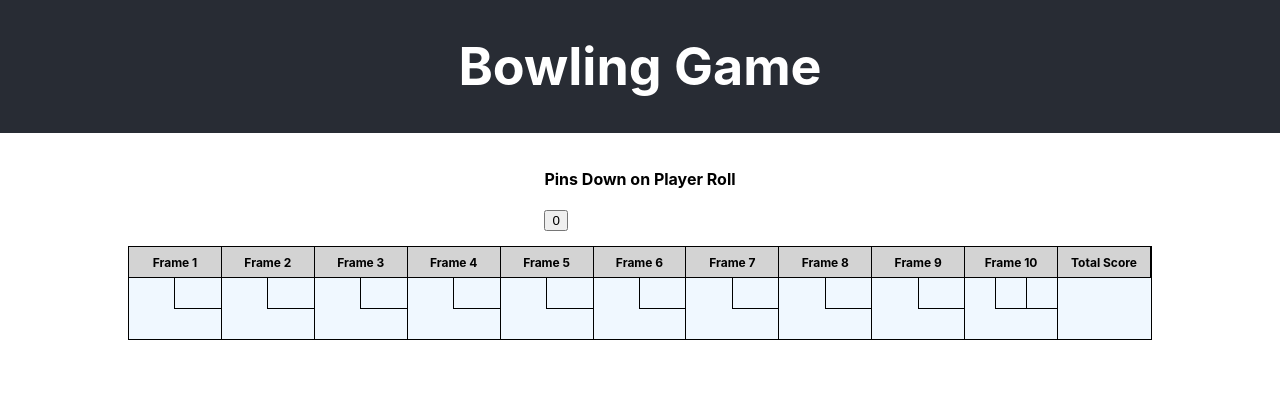
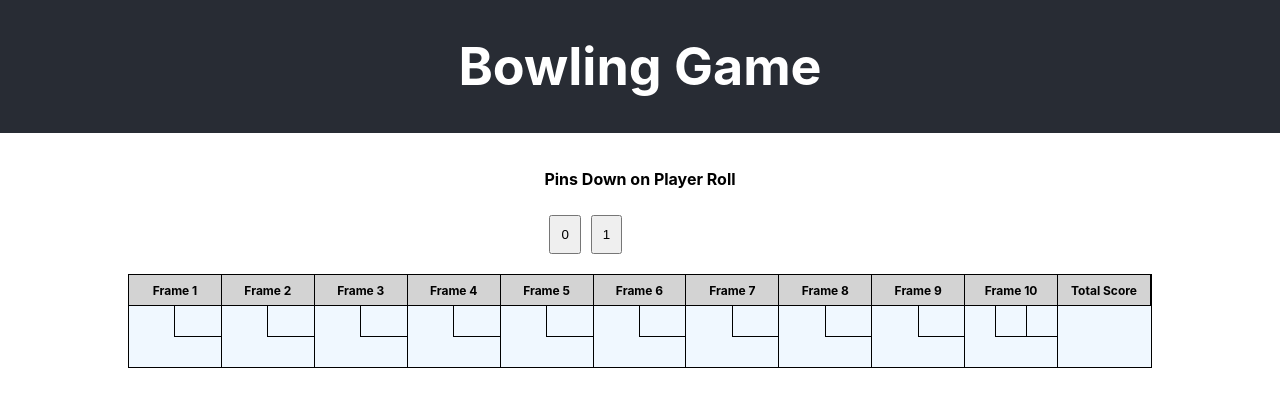
Before and after one commit to varunesh-ram/bowling, a React (Create React App) app: page / in a window 1280 px wide. Shown: the top 406 px of the page. Built offline with nearby package versions, Linux system fonts and the light colour scheme.

Commit message:
Set Score as twenty on game of ones

```diff
--- a/src/App.css
+++ b/src/App.css
@@ -73,3 +73,8 @@ table.Scorecard #r20 {
 table.Scorecard #total-score {
   border-bottom: none;
 }
+
+button{
+  margin: 5px;
+  padding: 10px;
+}
--- a/src/component/BowlingGame.js
+++ b/src/component/BowlingGame.js
@@ -10,9 +10,9 @@ export default class BowlingGame extends React.Component {
         }
     }
 
-    updateRolls = () => {
+    updateRolls = (pinsDown) => {
         let tempRolls = this.state.rolls;
-        tempRolls.push(0);
+        tempRolls.push(pinsDown);
         this.setState({ rolls: tempRolls });
         this.updateScore(tempRolls);
     };
--- a/src/component/Pins.js
+++ b/src/component/Pins.js
@@ -6,7 +6,8 @@ export default class Pins extends React.Component {
             <div>
                 <h4>Pins Down on Player Roll</h4>
                 <div className="Container">
-                    <button id="pin0" key="0" onClick={() => this.props.pinsDown()}>0</button>
+                    <button id="pin0" key="0" onClick={() => this.props.pinsDown(0)}>0</button>
+                    <button id="pin1" key="1" onClick={() => this.props.pinsDown(1)}>1</button>
                 </div>
             </div>
         );
```
Also changed, not shown: 2 other files (tests, documents, lock files or other folders).
